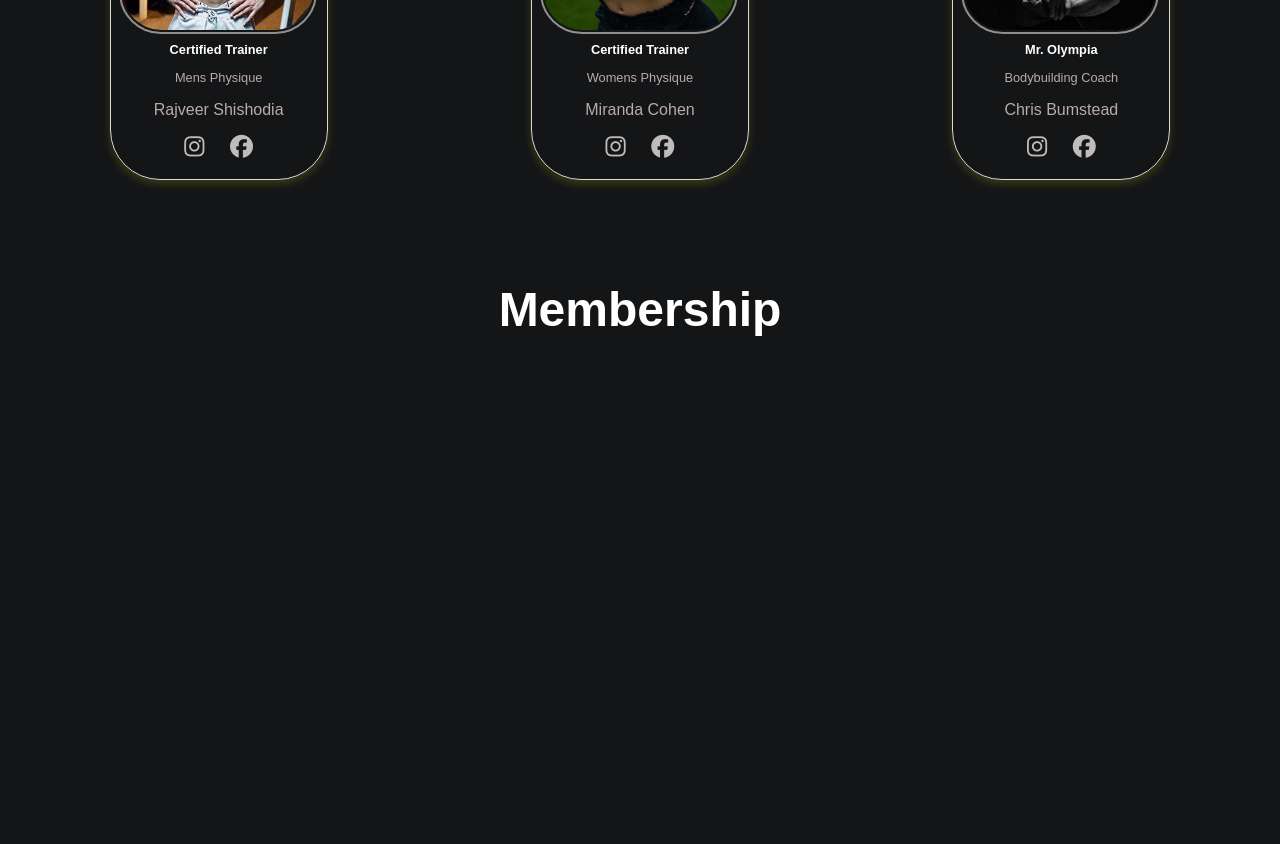
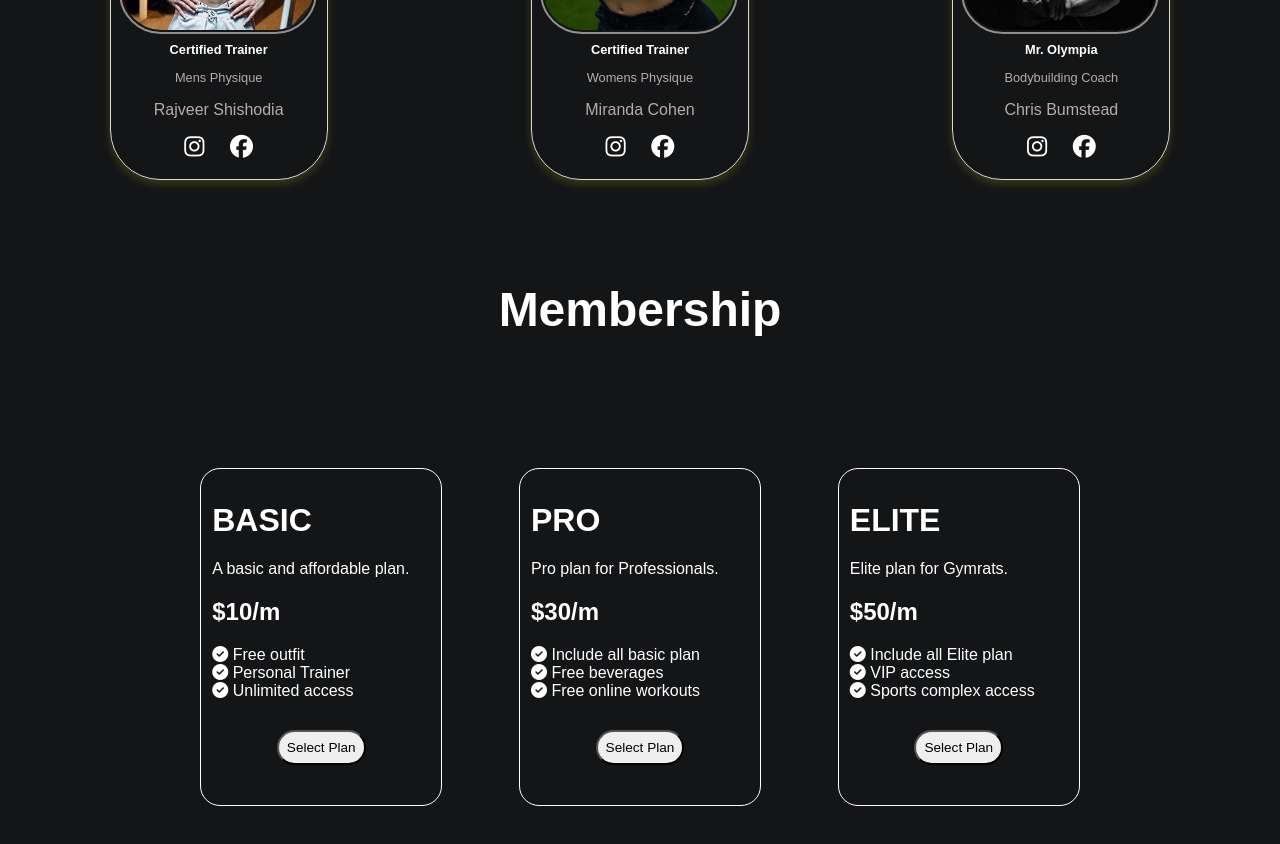
Before and after one commit to tusharrajput001/Gym_website_reactjs, a React (Vite) app: page / in a window 1280 px wide. Shown: the part 1780-2624 px from the top of the page. Built offline with nearby package versions, Linux system fonts and the light colour scheme.

Commit message:
plans_added

```diff
--- /dev/null
+++ b/src/components/Membership/memCard.css
@@ -0,0 +1,64 @@
+.memb-card{
+    width: 40vh;
+    height: 50vh;
+    border: 2px solid rgb(255, 253, 253);
+    border-radius: 20px;
+    margin: 5vw;
+}
+
+
+.mem-ico{
+    text-decoration: none;
+}
+
+
+.card-layout{
+    padding: 25px;
+    margin: 10px;
+
+
+}
+
+.memb-btn{
+    display: flex;
+    justify-content: center;
+}
+
+
+.memb-btn button{
+    font-size: 2.6vh;
+    color: black;
+    padding: 1vh;
+    border-radius: 20px;
+
+}
+
+
+@media (max-width:1309px){
+    .memb-card{
+        width: 30vh;
+        height: 42vh;
+        border: 1.7px solid rgb(255, 253, 253);
+        border-radius: 20px;
+        margin: 3vw;
+    }
+
+
+    .card-layout{
+        padding: 5px;
+        margin: 6px;
+        padding-bottom: 3vh;
+
+
+    }
+
+    .memb-btn button{
+        font-size: 1.7vh;
+        color: black;
+        /* padding: .7vh; */
+        border-radius: 20px;
+
+    }
+
+
+}
--- /dev/null
+++ b/src/components/Membership/memCard.jsx
@@ -0,0 +1,28 @@
+import React from 'react'
+import './memCard.css'
+
+function MemCard({plan_name,plan_desc,price,f1,f2,f3}) {
+  return (
+    <div className='memb-card'>
+
+        <div className='card-layout'>
+            <h1>{plan_name}</h1>
+            <p>{plan_desc}</p>
+            <h2>{price}</h2>
+            <a className='mem-ico'><i class="fa-solid fa-circle-check"></i>  {f1}</a><br/>
+            <a className='mem-ico'><i class="fa-solid fa-circle-check"></i>  {f2}</a><br/>
+            <a className='mem-ico'><i class="fa-solid fa-circle-check"></i>  {f3}</a>
+
+        </div>
+
+        <div className='memb-btn'>
+            <button>Select Plan</button>
+        </div>
+
+
+
+    </div>
+  )
+}
+
+export default MemCard
--- a/src/components/Membership/membership.css
+++ b/src/components/Membership/membership.css
@@ -8,9 +8,13 @@
 }
 
 
-.mem-card{
+.mem-con{
     width: 100%;
     height: 600px;
-
+    display: flex;
+    flex-direction: row;
+    justify-content: center;
+    align-items: center;
+    flex-wrap: wrap;
 
 }
--- a/src/components/Membership/membership.jsx
+++ b/src/components/Membership/membership.jsx
@@ -1,5 +1,6 @@
 import React from 'react'
 import './membership.css'
+import MemCard from './memCard'
 
 
 function Membership() {
@@ -8,7 +9,10 @@ function Membership() {
     <div className='mem-head'>
         Membership
     </div>
-    <div className='mem-card'>
+    <div className='mem-con'>
+        <MemCard plan_name={"BASIC"} plan_desc={"A basic and affordable plan."} price={"$10/m"} f1={"Free outfit"} f2={"Personal Trainer"} f3={"Unlimited access"} />
+        <MemCard plan_name={"PRO"} plan_desc={"Pro plan for Professionals."} price={"$30/m"} f1={"Include all basic plan"} f2={"Free beverages"} f3={"Free online workouts"} />
+        <MemCard plan_name={"ELITE"} plan_desc={"Elite plan for Gymrats."} price={"$50/m"} f1={"Include all Elite plan"} f2={"VIP access"} f3={"Sports complex access"} />
 
     </div>
     </>
--- a/src/index.css
+++ b/src/index.css
@@ -5,7 +5,7 @@ body{
 
 *{
     font-family: Futura, “Trebuchet MS”, Arial, sans-serif;
-
+    color: white;
 }
 
 
```
